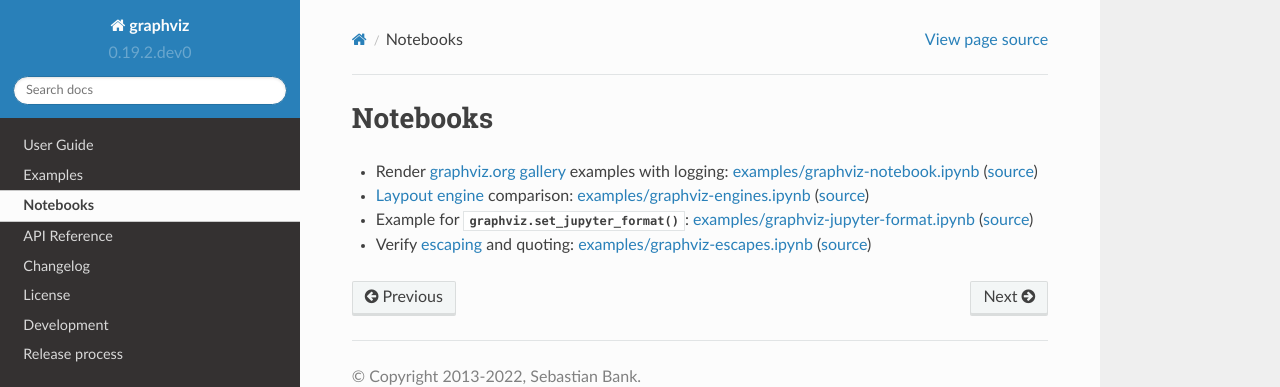
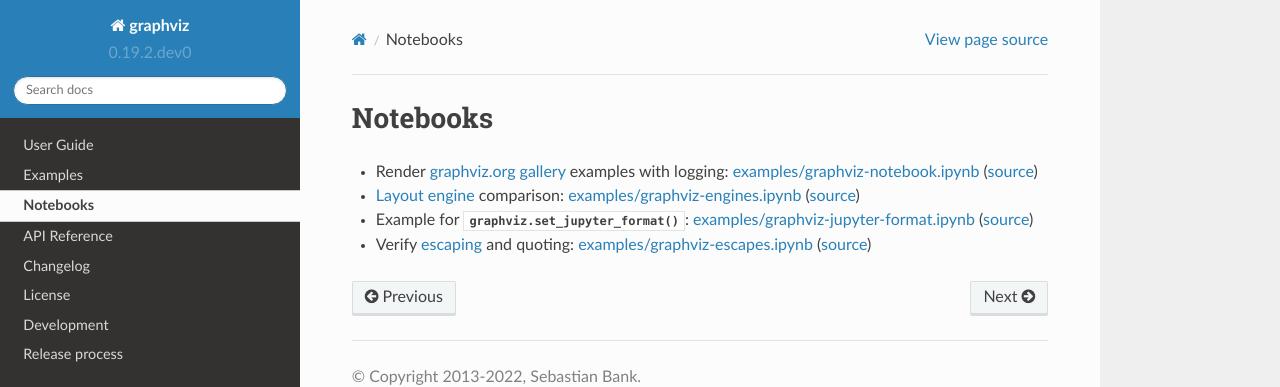
Before and after one commit to xflr6/graphviz, a Sphinx documentation site: the page built from docs/notebooks.rst, in a window 1280 px wide. Shown: the top 387 px of the page. Built offline with Sphinx 7.4.7 and the Read the Docs theme 2.0.0, drawn with Linux system fonts in a browser that asks for light colours; the version number is read from the project's files by our own code.

Commit message:
fix typo in docs/notebooks.rst

```diff
--- a/docs/notebooks.rst
+++ b/docs/notebooks.rst
@@ -6,7 +6,7 @@ Notebooks
 - Render `graphviz.org gallery`_ examples with logging:
   `examples/graphviz-notebook.ipynb <nbviewer graphviz-notebook.ipynb_>`_
   (`source <GitHub graphviz-notebook.ipynb_>`_)
-- `Laypout engine <DOT layouts_>`_ comparison:
+- `Layout engine <DOT layouts_>`_ comparison:
   `examples/graphviz-engines.ipynb <nbviewer graphviz-engines.ipynb_>`_
   (`source <GitHub graphviz-engines.ipynb_>`_)
 - Example for :meth:`graphviz.set_jupyter_format`:
```
